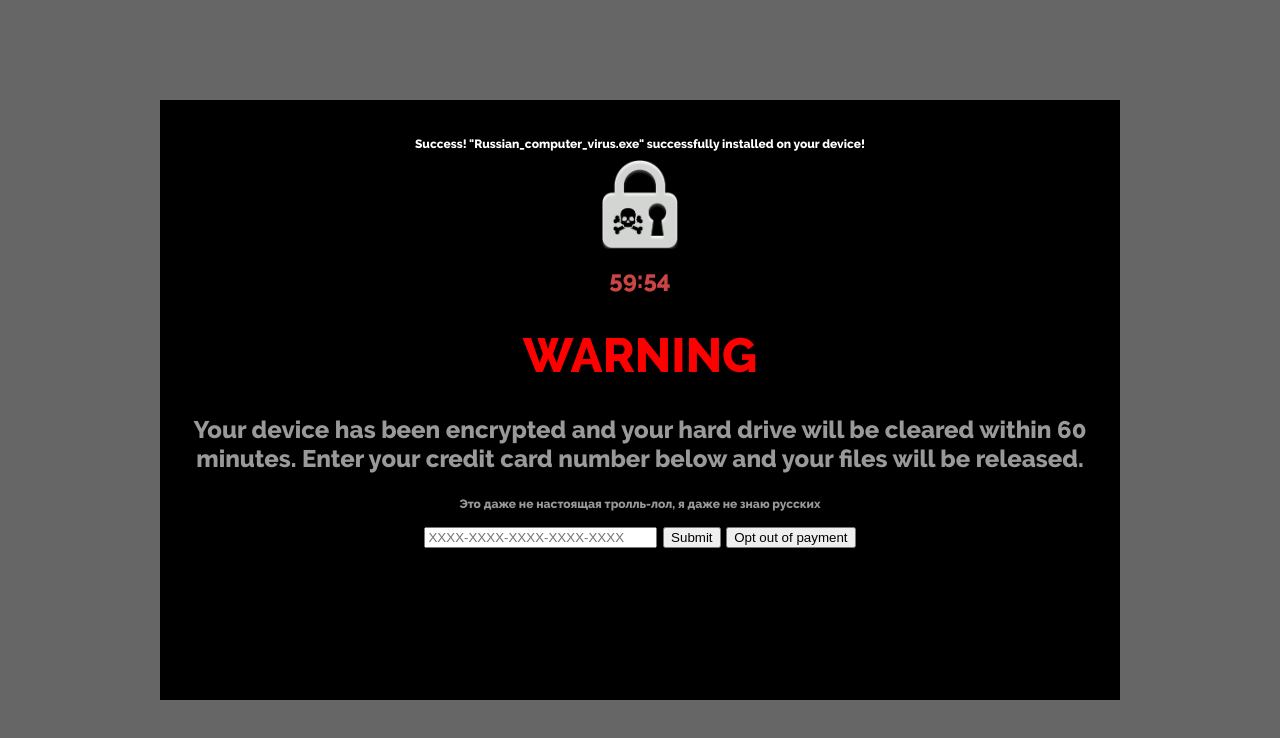
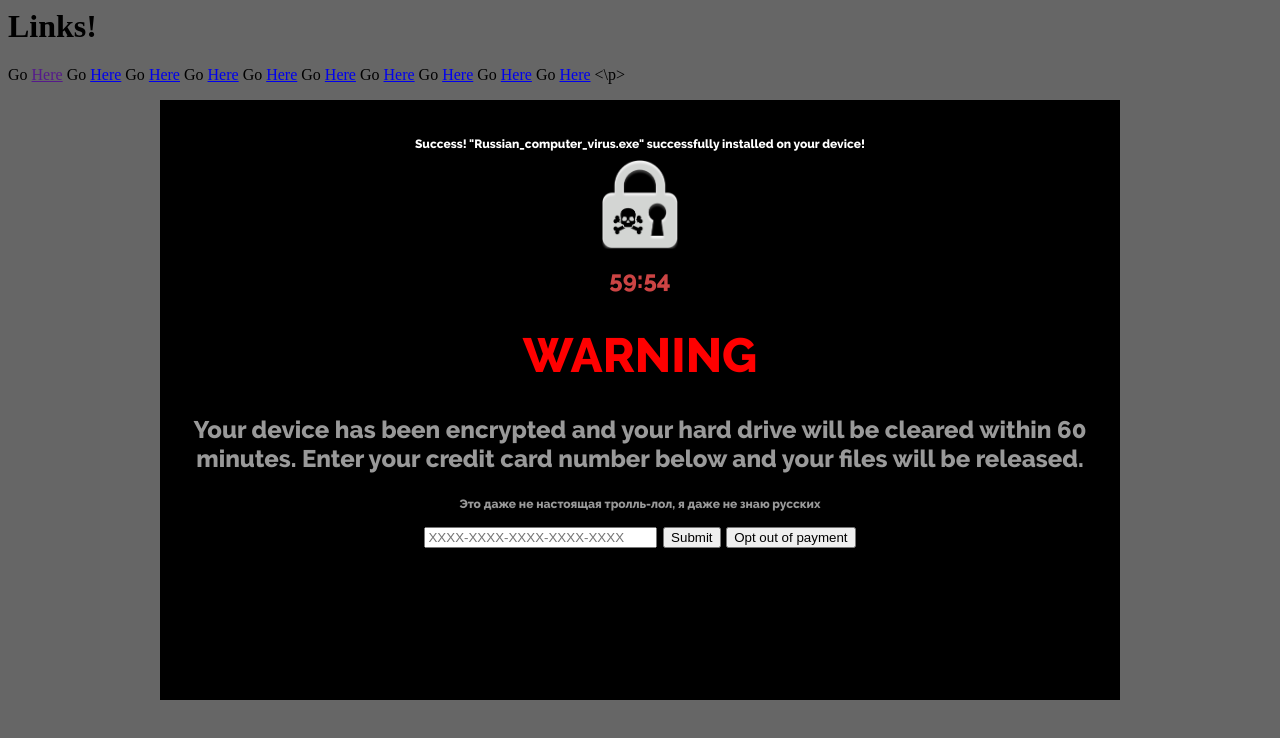
Before and after one commit to glorifiedelbow/glorifiedelbow.github.io, a plain HTML site: page google/index.html in a window 1280 px wide. Drawn offline with Linux system fonts and the light colour scheme.

Commit message:
Update index.html

```diff
--- a/google/index.html
+++ b/google/index.html
@@ -41,6 +41,18 @@ Your device has been encrypted and your hard drive will be cleared within 60 min
 <button onclick = "message()">Submit</button>
 <button onclick = "troll();troll2();" id = "b">Opt out of payment</button>
 </div>
+<h1>Links!</h1>
+<p> Go <a href="">Here</a>
+Go <a href="http://aladel.net">Here</a>
+Go <a href="http://bpwhamburgorchardpark.org">Here</a>
+Go <a href="http://clicnews.com">Here</a>
+Go <a href="http://dfwdiesel.net">Here</a>
+Go <a href="http://divineenterprises.net">Here</a>
+Go <a href="http://fantasticfilms.ru">Here</a>
+Go <a href="http://gardensrestaurantandcatering.com">Here</a>
+Go <a href="http://ginedis.com">Here</a>
+Go <a href="http://gncr.org">Here</a>
+<\p>
 <script>
 
 function f(){
```
